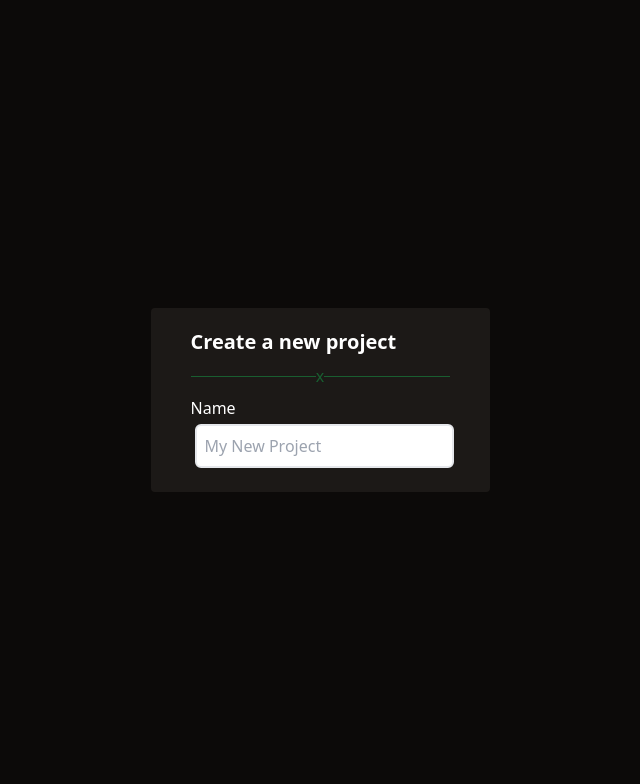
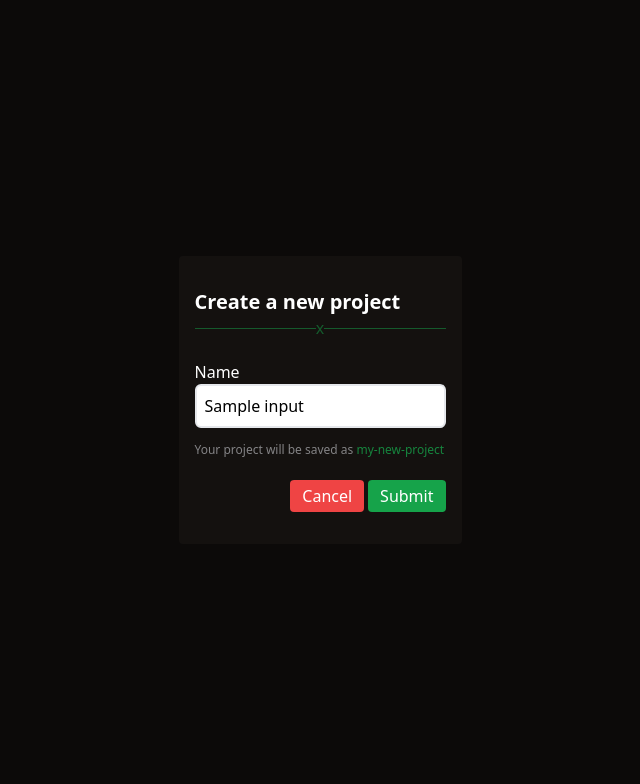
Before and after one commit to elvinsavio/to-do, a Flask app: template src/templates/new-project.html in a window 1280 px wide. Shown: the part 28-812 px from the top of the page, without its empty margins (320-960 px from the left). Run offline with Flask 3, Linux system fonts and the light colour scheme; the template is opened without the code that fills it: most values are stand-ins (such as "Sample title", 1, 10 or a date in 2020).

Commit message:
add methods to create a new db

```diff
--- a/src/app.py
+++ b/src/app.py
@@ -1,5 +1,5 @@
-from flask import Flask, redirect, render_template
-from markupsafe import escape
+from flask import Flask, redirect, render_template, request
+from methods import create_new_project
 
 app = Flask(__name__)
 
@@ -14,6 +14,9 @@ def new_app():
     return render_template("new.html")
 
 
-@app.route("/new-project")
+@app.route("/new-project", methods=["GET", "POST"])
 def new_project():
-    return render_template("new-project.html")
+    if request.method == "GET":
+        return render_template("new-project.html")
+    if request.method == "POST":
+        return create_new_project()
--- /dev/null
+++ b/src/methods/__init__.py
@@ -0,0 +1 @@
+from .create_new_project import create_new_project
--- a/src/static/css/index.css
+++ b/src/static/css/index.css
@@ -568,12 +580,12 @@ video {
   left: 0px;
 }
 
+.bottom-10 {
+  bottom: 2.5rem;
+}
+
 .z-10 {
   z-index: 10;
-}
-
-.m-1 {
-  margin: 0.25rem;
 }
 
 .m-4 {
@@ -585,6 +597,22 @@ video {
   margin-right: 0.25rem;
 }
 
+.mb-2 {
+  margin-bottom: 0.5rem;
+}
+
+.mt-5 {
+  margin-top: 1.25rem;
+}
+
+.mb-4 {
+  margin-bottom: 1rem;
+}
+
+.me-3 {
+  margin-inline-end: 0.75rem;
+}
+
 .block {
   display: block;
 }
@@ -629,12 +661,28 @@ video {
   width: 100%;
 }
 
+.w-4 {
+  width: 1rem;
+}
+
+.w-96 {
+  width: 24rem;
+}
+
 .min-w-32 {
   min-width: 8rem;
 }
 
+.max-w-\[300px\] {
+  max-width: 300px;
+}
+
 .flex-1 {
   flex: 1 1 0%;
+}
+
+.flex-shrink-0 {
+  flex-shrink: 0;
 }
 
 .origin-top-left {
@@ -669,8 +717,16 @@ video {
   justify-content: center;
 }
 
-.gap-2 {
-  gap: 0.5rem;
+.justify-between {
+  justify-content: space-between;
+}
+
+.gap-1 {
+  gap: 0.25rem;
+}
+
+.gap-5 {
+  gap: 1.25rem;
 }
 
 .gap-x-1 {
@@ -683,12 +739,20 @@ video {
        column-gap: 0.375rem;
 }
 
+.break-words {
+  overflow-wrap: break-word;
+}
+
 .rounded {
   border-radius: 0.25rem;
 }
 
 .rounded-md {
   border-radius: 0.375rem;
+}
+
+.rounded-lg {
+  border-radius: 0.5rem;
 }
 
 .border {
@@ -724,14 +788,27 @@ video {
   background-color: rgb(22 163 74 / var(--tw-bg-opacity));
 }
 
-.bg-background {
-  --tw-bg-opacity: 1;
-  background-color: rgb(28 25 23 / var(--tw-bg-opacity));
+.bg-background\/50 {
+  background-color: rgb(28 25 23 / 0.5);
 }
 
 .bg-bodyBackground {
   --tw-bg-opacity: 1;
   background-color: rgb(12 10 9 / var(--tw-bg-opacity));
+}
+
+.bg-red-500 {
+  --tw-bg-opacity: 1;
+  background-color: rgb(239 68 68 / var(--tw-bg-opacity));
+}
+
+.bg-red-50 {
+  --tw-bg-opacity: 1;
+  background-color: rgb(254 242 242 / var(--tw-bg-opacity));
+}
+
+.p-1 {
+  padding: 0.25rem;
 }
 
 .p-2 {
@@ -740,11 +817,6 @@ video {
 
 .p-4 {
   padding: 1rem;
-}
-
-.px-10 {
-  padding-left: 2.5rem;
-  padding-right: 2.5rem;
 }
 
 .px-2 {
@@ -757,14 +829,19 @@ video {
   padding-right: 0.75rem;
 }
 
+.px-4 {
+  padding-left: 1rem;
+  padding-right: 1rem;
+}
+
 .py-1 {
   padding-top: 0.25rem;
   padding-bottom: 0.25rem;
 }
 
-.py-5 {
-  padding-top: 1.25rem;
-  padding-bottom: 1.25rem;
+.py-8 {
+  padding-top: 2rem;
+  padding-bottom: 2rem;
 }
 
 .text-left {
@@ -786,12 +863,21 @@ video {
   line-height: 1.75rem;
 }
 
+.text-xs {
+  font-size: 0.75rem;
+  line-height: 1rem;
+}
+
 .font-bold {
   font-weight: 700;
 }
 
 .font-semibold {
   font-weight: 600;
+}
+
+.font-medium {
+  font-weight: 500;
 }
 
 .text-accent {
@@ -801,6 +887,10 @@ video {
 
 .text-accent\/50 {
   color: rgb(22 163 74 / 0.5);
+}
+
+.text-accent\/80 {
+  color: rgb(22 163 74 / 0.8);
 }
 
 .text-black {
--- a/src/templates/new-project.html
+++ b/src/templates/new-project.html
@@ -1,31 +1,86 @@
-{% extends "base.html" %}
-
-{% block title%} New Project {% endblock %}
-
-{% block content %}
-<script>
-
-</script>
+{% extends "base.html" %} {% block title%} New Project {% endblock %} {% block
+content %}
+<script></script>
 
 <div class="flex items-center justify-center h-full">
-    <div class="bg-background px-10 py-5 rounded text-white flex flex-col gap-2">
+  <div
+    class="bg-background/50 px-4 py-8 max-w-[300px] rounded text-white flex flex-col gap-5 justify-between"
+  >
+    <div>
       <h1 class="font-bold text-xl">Create a new project</h1>
       <div class="flex items-center justify-center">
         <div class="border-t border-accent/50 w-full"></div>
-            <div class=" text-accent/50">x</div>
+        <div class="text-accent/50">x</div>
         <div class="border-t border-accent/50 w-full"></div>
       </div>
-        <form>
+    </div>
+    <form class="" action="/new-project" method="post">
       <label>Name</label>
       <input
+        id="project-name"
         type="text"
         name="project-name"
-                class="block w-full rounded-md border-2 placeholder:text-gray-400 p-2 m-1 focus:outline-none focus:border-2 focus:border-accent  text-black"
-                placeholder="My New Project">
-                <span class="hidden">
-                    Your project will be saved as <span id="input-display" class="text-accent"></span>
+        value="{{input}}"
+        class="block w-full rounded-md border-2 placeholder:text-gray-400 p-2 mb-2 focus:outline-none focus:border-2 focus:border-accent text-black"
+        placeholder="My New Project"
+      />
+      <span class="text-xs text-text/50 break-words">
+        Your project will be saved as
+        <span id="input-display" class="text-accent/80">my-new-project</span>
       </span>
+      <div class="flex justify-end gap-1 mt-5">
+        <button
+          class="p-1 bg-red-500 rounded text-white px-3 focus:outline-red-500"
+          onclick="location.href='/'"
+          type="button"
+        >
+          Cancel
+        </button>
+        <button
+          class="p-1 bg-accent rounded text-white px-3 focus:outline-accent"
+          type="submit"
+        >
+          Submit
+        </button>
+      </div>
     </form>
   </div>
+  {% if err %}
+  <div
+    class=" absolute bottom-10 w-96 flex items-center p-4 mb-4 text-sm text-red-800 rounded-lg bg-red-50 dark:bg-gray-800 dark:text-red-400"
+    role="alert"
+  >
+    <svg
+      class="flex-shrink-0 inline w-4 h-4 me-3"
+      aria-hidden="true"
+      xmlns="http://www.w3.org/2000/svg"
+      fill="currentColor"
+      viewBox="0 0 20 20"
+    >
+      <path
+        d="M10 .5a9.5 9.5 0 1 0 9.5 9.5A9.51 9.51 0 0 0 10 .5ZM9.5 4a1.5 1.5 0 1 1 0 3 1.5 1.5 0 0 1 0-3ZM12 15H8a1 1 0 0 1 0-2h1v-3H8a1 1 0 0 1 0-2h2a1 1 0 0 1 1 1v4h1a1 1 0 0 1 0 2Z"
+      />
+    </svg>
+    <span class="sr-only">Info</span>
+    <div>
+      <span class="font-medium">Failed!</span>
+      {{ err }}
     </div>
+  </div>
+  {% endif %}
+</div>
+
+<script>
+  document.addEventListener("DOMContentLoaded", function () {
+    const nameField = document.getElementById("project-name");
+    const nameDisplay = document.getElementById("input-display");
+
+    nameField.addEventListener("input", (e) => {
+      let formattedValue = e.target.value;
+      if (formattedValue === "") formattedValue = "My new project";
+      formattedValue = formattedValue.toLowerCase().trim().replaceAll(" ", "-");
+      nameDisplay.innerText = formattedValue;
+    });
+  });
+</script>
 {% endblock %}
```
Also changed, not shown: other parts of src/static/css/index.css (+45 -4 lines), src/database/__init__.py (added, +35 -0 lines), src/methods/create_new_project.py (added, +21 -0 lines). Lines whose indentation alone changed are shown as unchanged.
